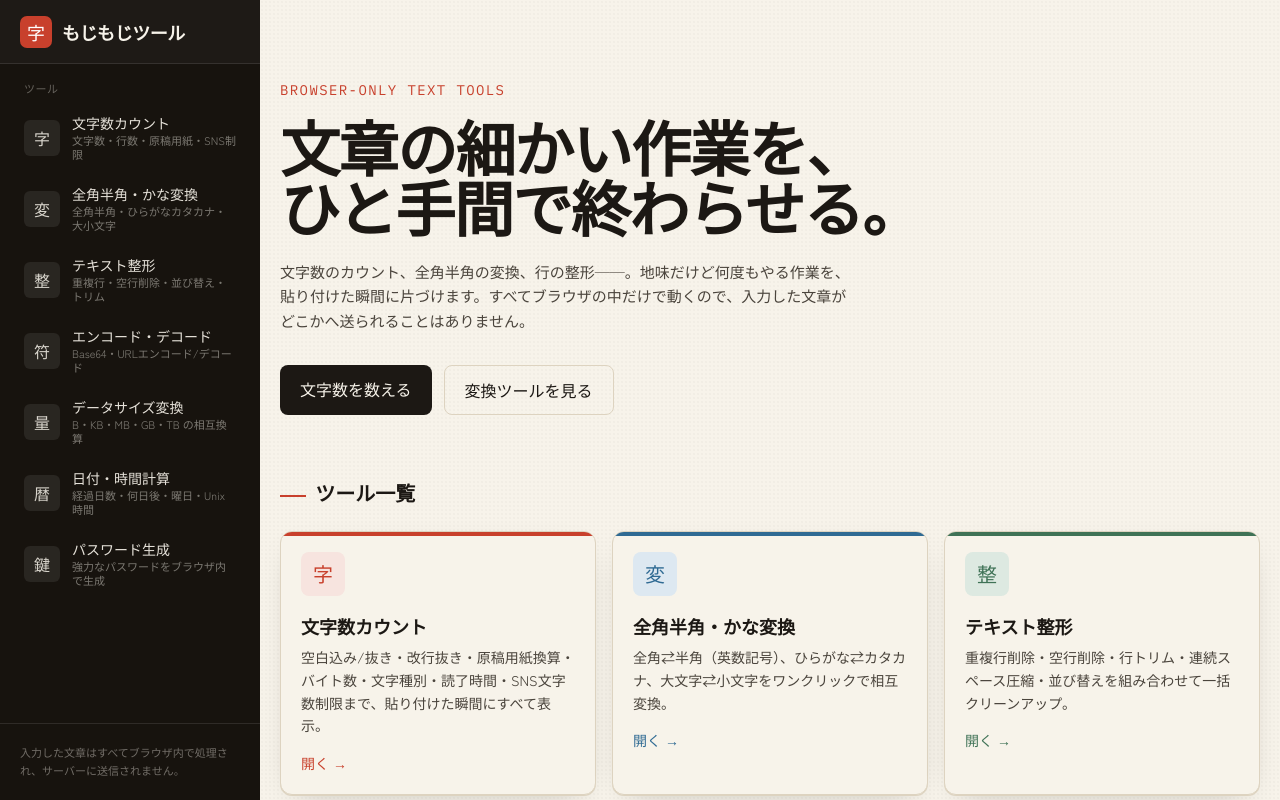
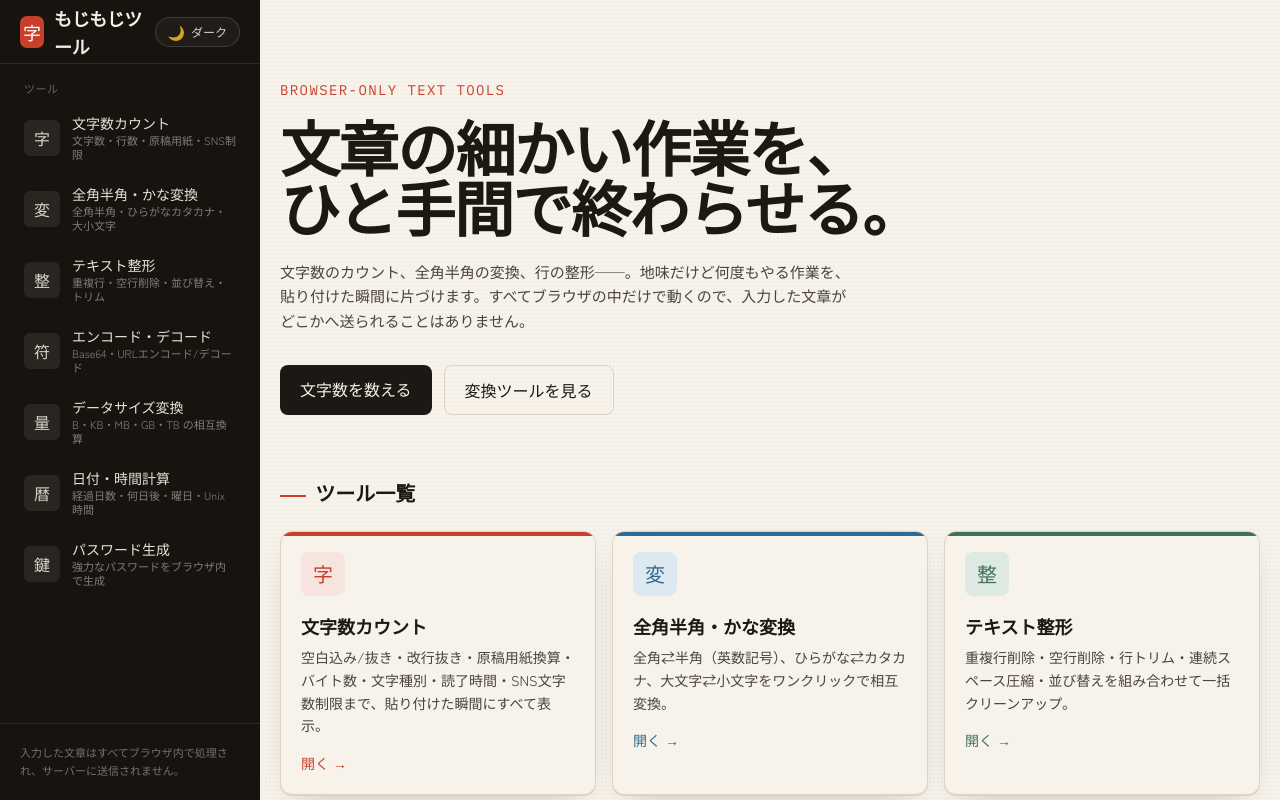
Before and after one commit to 1kuniman/mojicount, a Next.js app: page / in a window 1280 px wide. Shown: the top 800 px of the page. Built offline with nearby package versions, Linux system fonts and the light colour scheme.

Commit message:
ライト/ダーク（ミッドナイト）テーマ切り替えを追加

```diff
--- a/app/globals.css
+++ b/app/globals.css
@@ -2,36 +2,67 @@
 @tailwind components;
 @tailwind utilities;
 
-:root { color-scheme: light; }
+/* ===== テーマ変数（RGBトリプル：Tailwindの /alpha が効く） ===== */
+:root,
+[data-theme="light"] {
+  color-scheme: light;
+  --c-paper: 247 243 234;
+  --c-paper-deep: 239 232 216;
+  --c-ink: 28 24 20;
+  --c-ink-soft: 74 68 60;
+  --c-ink-faint: 138 130 117;
+  --c-shu: 200 64 44;
+  --c-shu-deep: 168 49 31;
+  --c-line: 221 211 192;
+  --c-panel-strong: 28 24 20;
+  --c-on-strong: 247 243 234;
+  --bg-dot: rgba(28, 24, 20, 0.025);
+}
+
+[data-theme="dark"] {
+  color-scheme: dark;
+  --c-paper: 16 19 28;
+  --c-paper-deep: 30 36 51;
+  --c-ink: 231 234 243;
+  --c-ink-soft: 174 182 201;
+  --c-ink-faint: 139 147 167;
+  --c-shu: 122 162 255;
+  --c-shu-deep: 95 130 224;
+  --c-line: 40 48 65;
+  --c-panel-strong: 30 36 51;
+  --c-on-strong: 231 234 243;
+  --bg-dot: rgba(122, 162, 255, 0.06);
+}
 
 html { -webkit-text-size-adjust: 100%; }
 
 body {
-  background-color: #f7f3ea;
-  /* ごく薄い紙のテクスチャ（CSSのみ・画像不要） */
-  background-image:
-    radial-gradient(rgba(28,24,20,0.025) 1px, transparent 1px);
+  background-color: rgb(var(--c-paper));
+  background-image: radial-gradient(var(--bg-dot) 1px, transparent 1px);
   background-size: 4px 4px;
-  color: #1c1814;
+  color: rgb(var(--c-ink));
   font-family: "Zen Kaku Gothic New", sans-serif;
   -webkit-font-smoothing: antialiased;
   text-rendering: optimizeLegibility;
+  transition: background-color 0.35s ease, color 0.35s ease;
 }
 
-/* 数値表示のタブ揃え */
 .tnum { font-variant-numeric: tabular-nums; }
 
-::selection { background: rgba(200,64,44,0.18); }
+::selection { background: rgb(var(--c-shu) / 0.18); }
 
-/* 朱の見出しルール */
 .rule-shu::before {
   content: "";
   display: inline-block;
   width: 1.6rem;
   height: 2px;
-  background: #c8402c;
+  background: rgb(var(--c-shu));
   vertical-align: middle;
   margin-right: 0.6rem;
 }
 
 textarea { font-family: "IBM Plex Mono", "Zen Kaku Gothic New", monospace; }
+
+@media (prefers-reduced-motion: reduce) {
+  body { transition: none; }
+}
--- a/app/layout.tsx
+++ b/app/layout.tsx
@@ -37,8 +37,14 @@ export const metadata: Metadata = {
 
 export default function RootLayout({ children }: { children: React.ReactNode }) {
   return (
-    <html lang="ja">
+    <html lang="ja" data-theme="light">
       <head>
+        <script
+          dangerouslySetInnerHTML={{
+            __html:
+              "(function(){try{var t=localStorage.getItem('theme');if(t!=='dark'){t='light';}document.documentElement.setAttribute('data-theme',t);}catch(e){}})();",
+          }}
+        />
         <link rel="preconnect" href="https://fonts.googleapis.com" />
         <link rel="preconnect" href="https://fonts.gstatic.com" crossOrigin="" />
         <link
--- a/app/page.tsx
+++ b/app/page.tsx
@@ -18,7 +18,7 @@ export default function Home() {
         <div className="mt-8 flex flex-wrap gap-3">
           <Link
             href="/count/"
-            className="px-5 py-3 rounded-lg bg-ink text-paper font-medium hover:bg-shu-deep transition-colors"
+            className="px-5 py-3 rounded-lg bg-panel-strong text-on-strong font-medium hover:bg-shu-deep transition-colors"
           >
             文字数を数える
           </Link>
--- a/components/CounterTool.tsx
+++ b/components/CounterTool.tsx
@@ -57,8 +57,8 @@ export default function CounterTool() {
 
         {/* Primary stats */}
         <div className="grid grid-cols-2 gap-3 content-start">
-          <div className="col-span-2 rounded-xl border-2 border-ink bg-ink text-paper p-5">
-            <div className="text-xs text-paper/70">文字数（空白込み）</div>
+          <div className="col-span-2 rounded-xl border-2 border-panel-strong bg-panel-strong text-on-strong p-5">
+            <div className="text-xs text-on-strong/70">文字数（空白込み）</div>
             <div className="font-mono text-5xl font-bold tnum mt-1">{r.withSpaces.toLocaleString()}</div>
           </div>
           <Stat label="空白抜き" value={r.noSpaces.toLocaleString()} />
--- a/components/Sidebar.tsx
+++ b/components/Sidebar.tsx
@@ -2,6 +2,7 @@
 import Link from "next/link";
 import { usePathname } from "next/navigation";
 import { TOOLS } from "@/lib/tools";
+import ThemeToggle from "@/components/ThemeToggle";
 
 const norm = (p: string) => p.replace(/\/+$/, "") || "/";
 
@@ -9,22 +10,22 @@ export default function Sidebar() {
   const current = norm(usePathname() || "/");
 
   return (
-    <aside className="bg-[#17130e] text-paper md:w-[260px] md:shrink-0 md:sticky md:top-0 md:h-screen">
+    <aside className="bg-[#17130e] text-[#f3efe6] md:w-[260px] md:shrink-0 md:sticky md:top-0 md:h-screen">
       <div className="flex flex-col h-full">
-        {/* ブランド */}
-        <Link
-          href="/"
-          className="flex items-center gap-2.5 px-5 h-16 shrink-0 border-b border-white/10 hover:bg-white/[0.03] transition-colors"
-        >
-          <span className="grid place-items-center w-8 h-8 rounded-[7px] bg-shu text-white font-mincho text-lg leading-none">
-            字
-          </span>
-          <span className="font-mincho text-lg font-bold tracking-tight">もじもじツール</span>
-        </Link>
+        {/* ブランド + テーマ切替 */}
+        <div className="flex items-center justify-between gap-2 px-5 h-16 shrink-0 border-b border-white/10">
+          <Link href="/" className="flex items-center gap-2.5 hover:opacity-80 transition-opacity">
+            <span className="grid place-items-center w-8 h-8 rounded-[7px] bg-shu text-white font-mincho text-lg leading-none">
+              字
+            </span>
+            <span className="font-mincho text-lg font-bold tracking-tight">もじもじツール</span>
+          </Link>
+          <ThemeToggle />
+        </div>
 
         {/* ナビ（モバイルは横スクロール / デスクトップは縦） */}
         <nav className="flex md:flex-col gap-1 p-3 overflow-x-auto md:overflow-visible">
-          <span className="hidden md:block text-[11px] uppercase tracking-wider text-paper/35 px-3 pt-1 pb-1">
+          <span className="hidden md:block text-[11px] uppercase tracking-wider text-white/35 px-3 pt-1 pb-1">
             ツール
           </span>
           {TOOLS.map((t) => {
@@ -58,7 +59,7 @@ export default function Sidebar() {
                   >
                     {t.title}
                   </span>
-                  <span className="hidden md:block text-[11px] leading-tight mt-0.5 text-paper/45">
+                  <span className="hidden md:block text-[11px] leading-tight mt-0.5 text-white/45">
                     {t.subtitle}
                   </span>
                 </span>
@@ -68,7 +69,7 @@ export default function Sidebar() {
         </nav>
 
         {/* 下部の注記（デスクトップのみ） */}
-        <div className="hidden md:block mt-auto p-5 text-[11px] text-paper/40 leading-relaxed border-t border-white/10">
+        <div className="hidden md:block mt-auto p-5 text-[11px] text-white/40 leading-relaxed border-t border-white/10">
           入力した文章はすべてブラウザ内で処理され、サーバーに送信されません。
         </div>
       </div>
--- /dev/null
+++ b/components/ThemeToggle.tsx
@@ -0,0 +1,35 @@
+"use client";
+import { useEffect, useState } from "react";
+
+export default function ThemeToggle() {
+  const [dark, setDark] = useState(false);
+  const [mounted, setMounted] = useState(false);
+
+  useEffect(() => {
+    setDark(document.documentElement.getAttribute("data-theme") === "dark");
+    setMounted(true);
+  }, []);
+
+  const toggle = () => {
+    const next = dark ? "light" : "dark";
+    document.documentElement.setAttribute("data-theme", next);
+    try {
+      localStorage.setItem("theme", next);
+    } catch {
+      /* ignore */
+    }
+    setDark(!dark);
+  };
+
+  return (
+    <button
+      onClick={toggle}
+      aria-label="テーマを切り替え"
+      title="テーマを切り替え"
+      className="flex items-center gap-1.5 shrink-0 rounded-full border border-white/15 bg-white/[0.04] hover:bg-white/[0.1] px-3 py-1.5 text-xs font-medium text-white/80 transition-colors"
+    >
+      <span className="text-sm leading-none">{mounted && dark ? "☀️" : "🌙"}</span>
+      <span className="hidden md:inline">{mounted && dark ? "ライト" : "ダーク"}</span>
+    </button>
+  );
+}
--- a/tailwind.config.ts
+++ b/tailwind.config.ts
@@ -1,18 +1,22 @@
 import type { Config } from "tailwindcss";
+
+const v = (name: string) => `rgb(var(${name}) / <alpha-value>)`;
 
 const config: Config = {
   content: ["./app/**/*.{ts,tsx}", "./components/**/*.{ts,tsx}"],
   theme: {
     extend: {
       colors: {
-        paper: "#f7f3ea",
-        "paper-deep": "#efe8d8",
-        ink: "#1c1814",
-        "ink-soft": "#4a443c",
-        "ink-faint": "#8a8275",
-        shu: "#c8402c",       // 朱色（校正の赤）
-        "shu-deep": "#a8311f",
-        line: "#ddd3c0",
+        paper: v("--c-paper"),
+        "paper-deep": v("--c-paper-deep"),
+        ink: v("--c-ink"),
+        "ink-soft": v("--c-ink-soft"),
+        "ink-faint": v("--c-ink-faint"),
+        shu: v("--c-shu"),
+        "shu-deep": v("--c-shu-deep"),
+        line: v("--c-line"),
+        "panel-strong": v("--c-panel-strong"),
+        "on-strong": v("--c-on-strong"),
       },
       fontFamily: {
         mincho: ['"Shippori Mincho"', "serif"],
@@ -20,7 +24,7 @@ const config: Config = {
         mono: ['"IBM Plex Mono"', "monospace"],
       },
       boxShadow: {
-        card: "0 1px 0 #ddd3c0, 0 10px 30px -18px rgba(28,24,20,0.35)",
+        card: "0 1px 0 rgb(var(--c-line)), 0 10px 30px -18px rgba(0,0,0,0.35)",
       },
     },
   },
```
